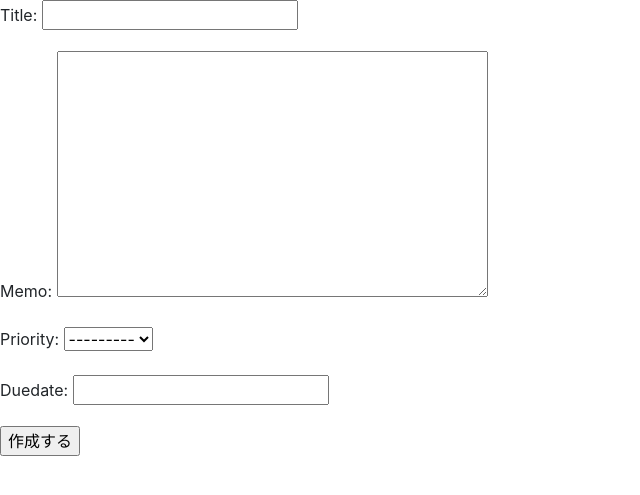
After one commit to aran-nakayama/Django_todolist, a Django app: page /create/ in a window 1280 px wide. The commit adds this page. Shown: the top 495 px of the page, without its empty margins (0-640 px from the left). Run offline with Django 3.2, Linux system fonts and the light colour scheme; some libraries are stand-ins or nearby versions.

Commit message:
CreateView

```diff
--- /dev/null
+++ b/templates/create.html
@@ -0,0 +1,8 @@
+{% extends 'base.html' %}
+
+{% block content %}
+<form action = "", method = "POST">{% csrf_token %}
+    {{form.as_p}}
+    <input type="submit", value="作成する">
+</form>
+{% endblock %}
--- a/templates/list.html
+++ b/templates/list.html
@@ -14,7 +14,7 @@
 {% block content %}
 <div class = 'container'>
   {% for item in object_list %}
-  <div class="alert alert-success" role="alert">
+  <div class="alert alert-{{ item.priority }}" role="alert">
     <p>{{item.title}}</p>
     <a href="#" class="btn btn-info" tabindex="-1" role="button" aria-disabled="true">編集</a>
     <a href="#" class="btn btn-primary " tabindex="-1" role="button" aria-disabled="true">削除</a>
--- a/todo/models.py
+++ b/todo/models.py
@@ -1,8 +1,17 @@
 from django.db import models
 
 # Create your models here.
+PRIORITY = (('danger','high'), ('info','normal'), ('success','low'))
+
 class TodoModel(models.Model):
     title = models.CharField(max_length=100)
     memo = models.TextField()
+    priority = models.CharField(
+        max_length = 50,
+        choices = PRIORITY
+
+    )
+    duedate = models.DateField()
+
     def __str__(self):
         return self.title
--- a/todo/urls.py
+++ b/todo/urls.py
@@ -1,7 +1,8 @@
 from django.urls import path, include
-from .views import TodoList, TodoDetail
+from .views import TodoList, TodoDetail, TodoCreate
 
 urlpatterns = [
-    path('list/', TodoList.as_view()),
-    path('detail/<int:pk>', TodoDetail.as_view()),
+    path('list/', TodoList.as_view(), name='list'),
+    path('detail/<int:pk>', TodoDetail.as_view(), name='detail'),
+    path('create/', TodoCreate.as_view(), name='create'),
 ]
--- a/todo/views.py
+++ b/todo/views.py
@@ -1,6 +1,7 @@
 from django.shortcuts import render
-from django.views.generic import ListView, DetailView
+from django.views.generic import ListView, DetailView, CreateView
 from .models import TodoModel
+from django.urls import reverse_lazy
 # Create your views here.
 
 class TodoList(ListView):
@@ -10,3 +11,9 @@ class TodoList(ListView):
 class TodoDetail(DetailView):
     template_name = 'detail.html'
     model = TodoModel
+
+class TodoCreate(CreateView):
+    template_name = 'create.html'
+    model = TodoModel
+    fields = ('title','memo','priority','duedate')
+    success_url = reverse_lazy('list')
```
Also changed, not shown: db.sqlite3, todo/migrations/0002_auto_20200604_0346.py (added).
